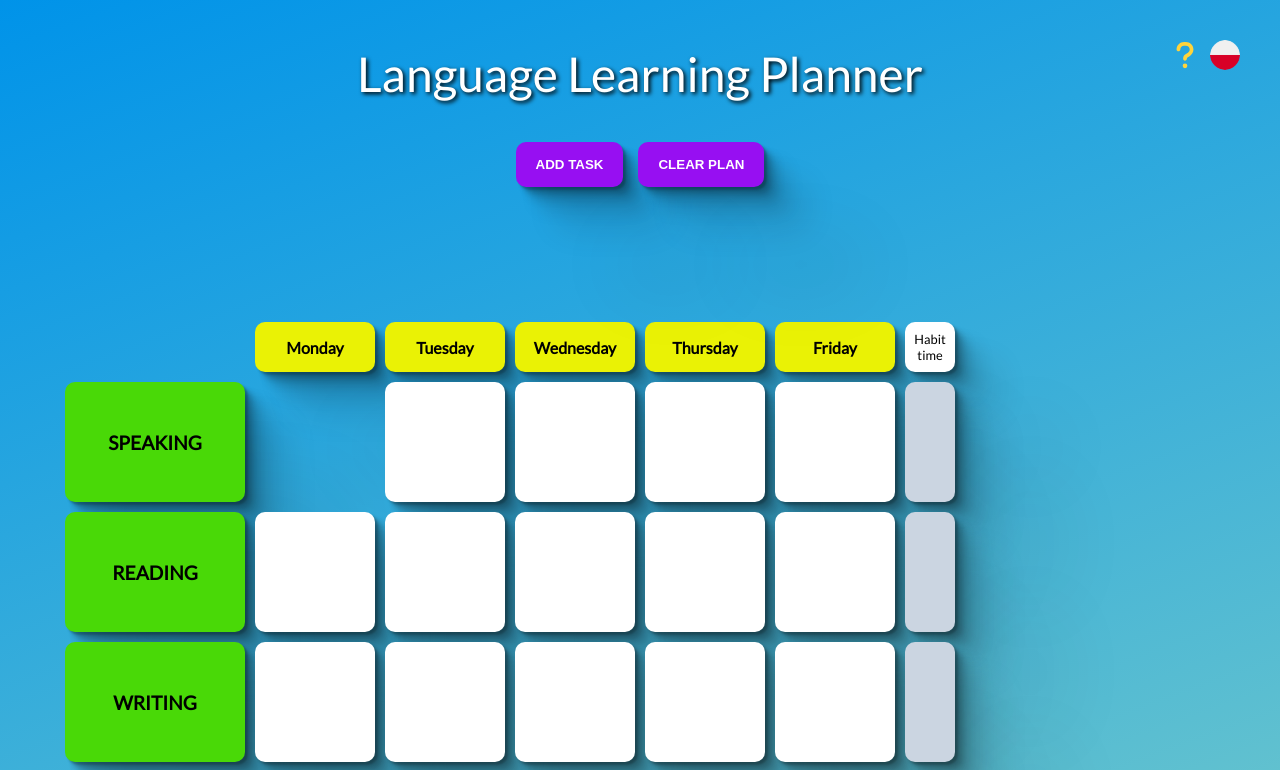
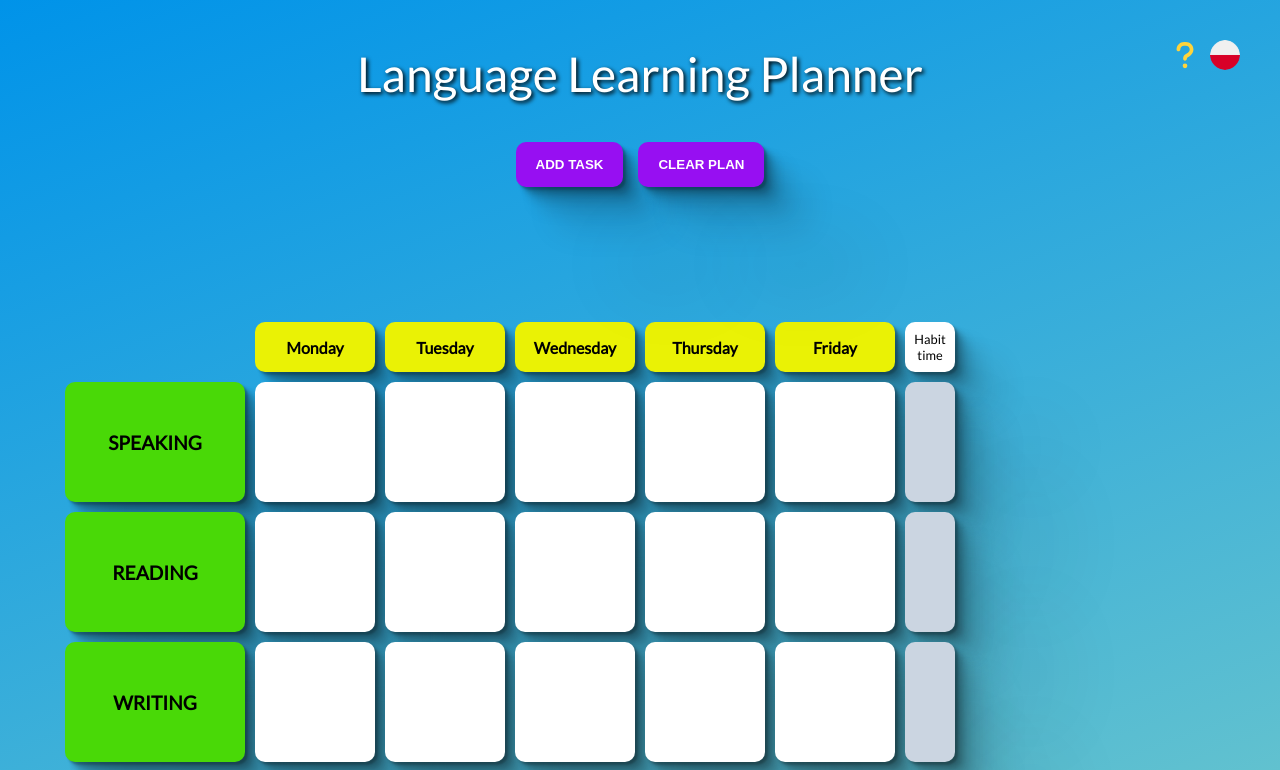
Before and after one commit to artur-IT/Weekly-Language-Planner, a React (Vite) app: page / in a window 1280 px wide. Shown: the top 770 px of the page. Built offline with nearby package versions, Linux system fonts and the light colour scheme.

Commit message:
delete saturday, sunday v.2

```diff
--- a/src/components/Days.jsx
+++ b/src/components/Days.jsx
@@ -21,9 +21,6 @@
       <div className="friday">
         <p className="center_text">{!lang ? dayEN[4] : dayPL[4]}</p>
       </div>
-      <div className="saturday">
-        <p className="center_text">{!lang ? dayEN[5] : dayPL[5]}</p>
-      </div>
       <div className="habit_sum">
         <p className="center_text">{!lang ? "Habit time" : "Czas nawyku"}</p>
       </div>
--- a/src/components/SectionAddTask.jsx
+++ b/src/components/SectionAddTask.jsx
@@ -16,7 +16,6 @@
             <option value={"Wednesday"}>{!lang ? days.en[2] : days.pl[2]}</option>
             <option value={"Thursday"}>{!lang ? days.en[3] : days.pl[3]}</option>
             <option value={"Friday"}>{!lang ? days.en[4] : days.pl[4]}</option>
-            <option value={"Saturday"}>{!lang ? days.en[5] : days.pl[5]}</option>
           </select>
         </label>
         <label>
```
Also changed, not shown: src/App..jsx (+0 -37 lines).
